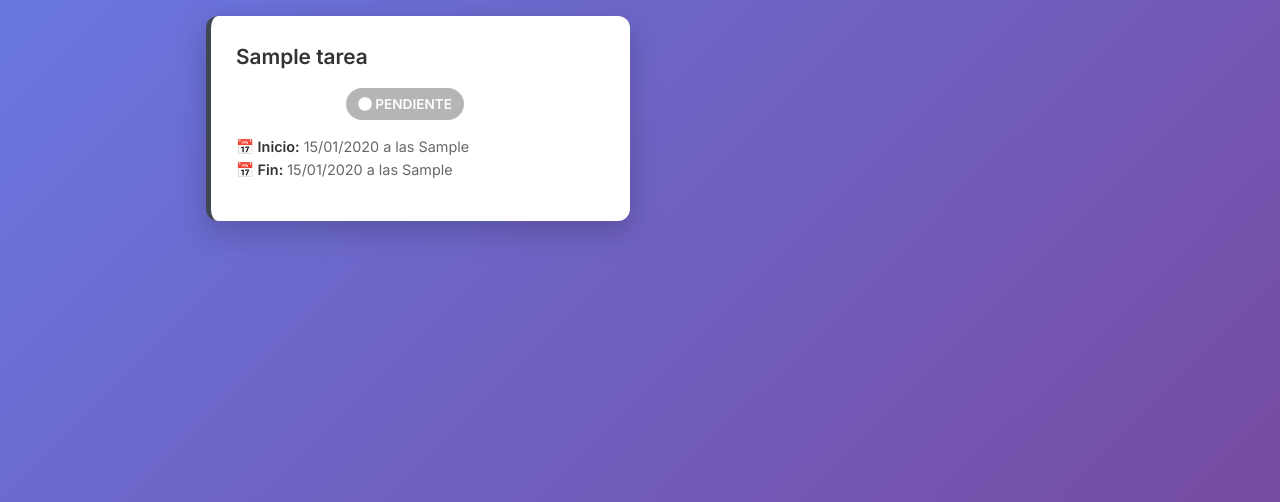
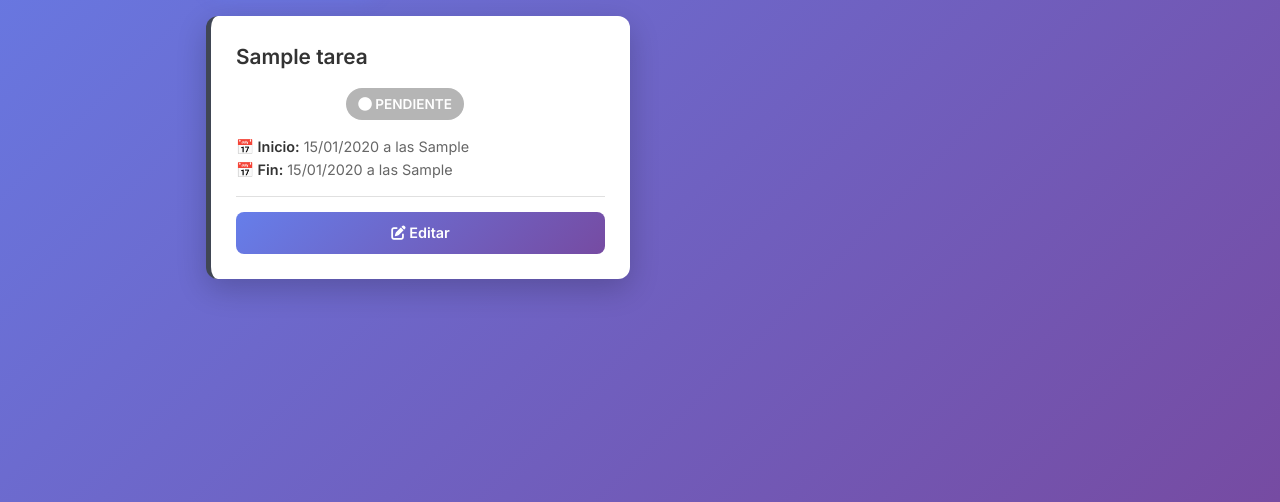
Before and after one commit to EnriqueVilledaGarcia/Proyecto_Nube_2, a Flask app: page /tareas/ in a window 1280 px wide. Shown: the part 298-800 px from the top of the page. Run offline with Flask 3, Linux system fonts and the light colour scheme; tables that the repository leaves empty hold one stand-in row (values such as "Sample post"); some libraries are stand-ins or nearby versions.

Commit message:
Se agrega funcionalidad para editar tarea

```diff
--- a/app/routes/tarea.py
+++ b/app/routes/tarea.py
@@ -34,3 +34,27 @@ def nueva_tarea():
         db.session.commit()
         return redirect(url_for('tareas.listar_tareas'))
     return render_template('form.html')
+
+@tarea_bp.route('/editar/<int:id>', methods=['GET', 'POST'])
+def editar_tarea(id):
+    tarea = Tarea.query.get_or_404(id)
+
+    if request.method == 'POST':
+        tarea.nombre = request.form['nombre']
+        tarea.prioridad = request.form['prioridad']
+        tarea.fecha_inicio = datetime.strptime(request.form['fecha_inicio'], '%Y-%m-%d') if request.form['fecha_inicio'] else datetime.utcnow()
+        tarea.hora_inicio = request.form.get('hora_inicio', '')
+        tarea.fecha_fin = datetime.strptime(request.form['fecha_fin'], '%Y-%m-%d') if request.form['fecha_fin'] else None
+        tarea.hora_fin = request.form.get('hora_fin', '')
+        tarea.estatus = request.form.get('estatus', 'pendiente')
+
+        # Actualizar campos vacíos a None
+        if not tarea.hora_inicio:
+            tarea.hora_inicio = None
+        if not tarea.hora_fin:
+            tarea.hora_fin = None
+
+        db.session.commit()
+        return redirect(url_for('tareas.listar_tareas'))
+
+    return render_template('form.html', tarea=tarea)
--- a/app/templates/index.html
+++ b/app/templates/index.html
@@ -131,6 +131,32 @@
     color: rgba(255, 255, 255, 0.9);
     font-size: 1.1em;
   }
+  .task-actions {
+    margin-top: 15px;
+    padding-top: 15px;
+    border-top: 1px solid #e0e0e0;
+    display: flex;
+    gap: 10px;
+  }
+  .btn-edit {
+    flex: 1;
+    padding: 10px 20px;
+    background: linear-gradient(135deg, #667eea 0%, #764ba2 100%);
+    color: white;
+    border: none;
+    border-radius: 8px;
+    font-size: 0.9em;
+    font-weight: 600;
+    cursor: pointer;
+    transition: transform 0.3s, box-shadow 0.3s;
+    text-align: center;
+    text-decoration: none;
+    display: inline-block;
+  }
+  .btn-edit:hover {
+    transform: translateY(-2px);
+    box-shadow: 0 4px 15px rgba(102, 126, 234, 0.4);
+  }
 </style>
 
 <div class="dashboard-header">
@@ -173,6 +199,12 @@
           <div><strong>📅 Fin:</strong> <em>No especificada</em></div>
         {% endif %}
       </div>
+
+      <div class="task-actions">
+        <a href="{{ url_for('tareas.editar_tarea', id=tarea.id) }}" class="btn-edit">
+          <i class="fa-solid fa-pen-to-square"></i> Editar
+        </a>
+      </div>
     </div>
     {% endfor %}
   </div>
```
